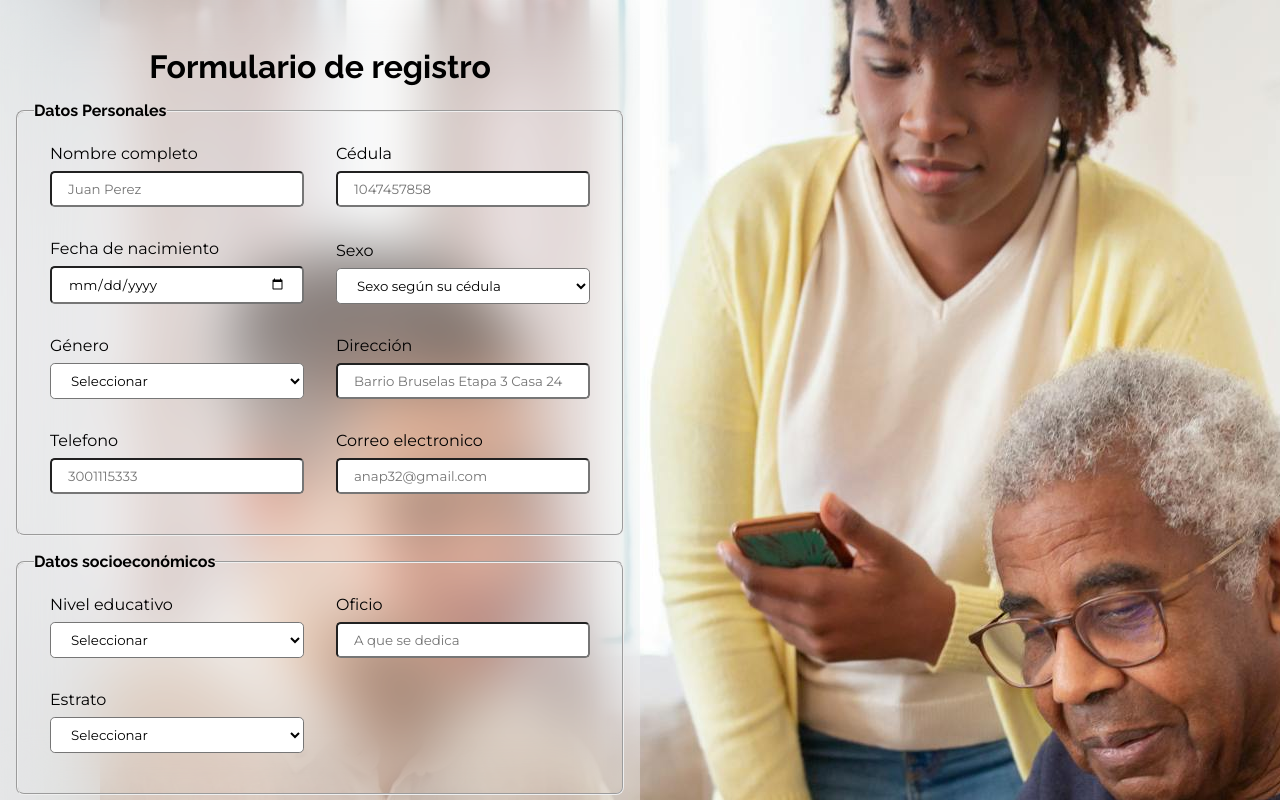
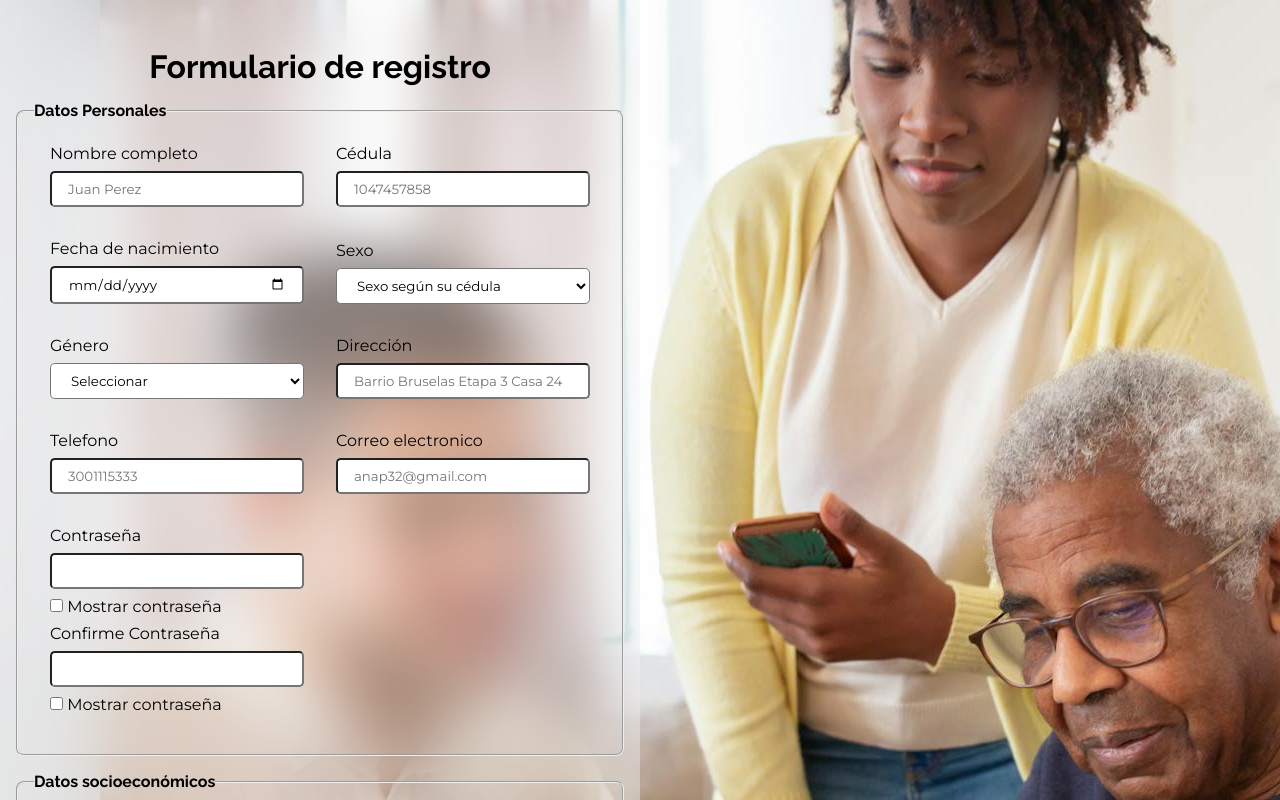
Before and after one commit to Lauramirez0320/proyecto-bootcamp-talento-tech, a plain HTML site: page src/pages/form.html in a window 1280 px wide. Drawn offline with nearby package versions, Linux system fonts and the light colour scheme; some packages are replaced by stand-ins of ours; a script that the page names is missing.

Commit message:
cuadro de contraseña y verificar contraseña

```diff
--- a/src/pages/form.html
+++ b/src/pages/form.html
@@ -99,6 +99,20 @@
           id="correoelectronico"
           name="correoelectronico"
           placeholder="anap32@gmail.com">
+          <span class="error-message"></span>
+        </div>
+        <div class="contrasena contenedor_item">
+          <label>Contraseña</label>
+          <input type="password" id="password" name="password" />
+          <label>
+          <span class="error-message"></span>
+          <input type="checkbox" id="showpPassword"> Mostrar contraseña
+          </label>
+          <label>Confirme Contraseña</label>
+          <input type="password" id="passwordconfirm" name="passwordconfirm" />
+          <label>
+          <input type="checkbox" id="showpasswordconfirm"> Mostrar contraseña
+          </label>
           <span class="error-message"></span>
         </div>
         </fieldset>
```
